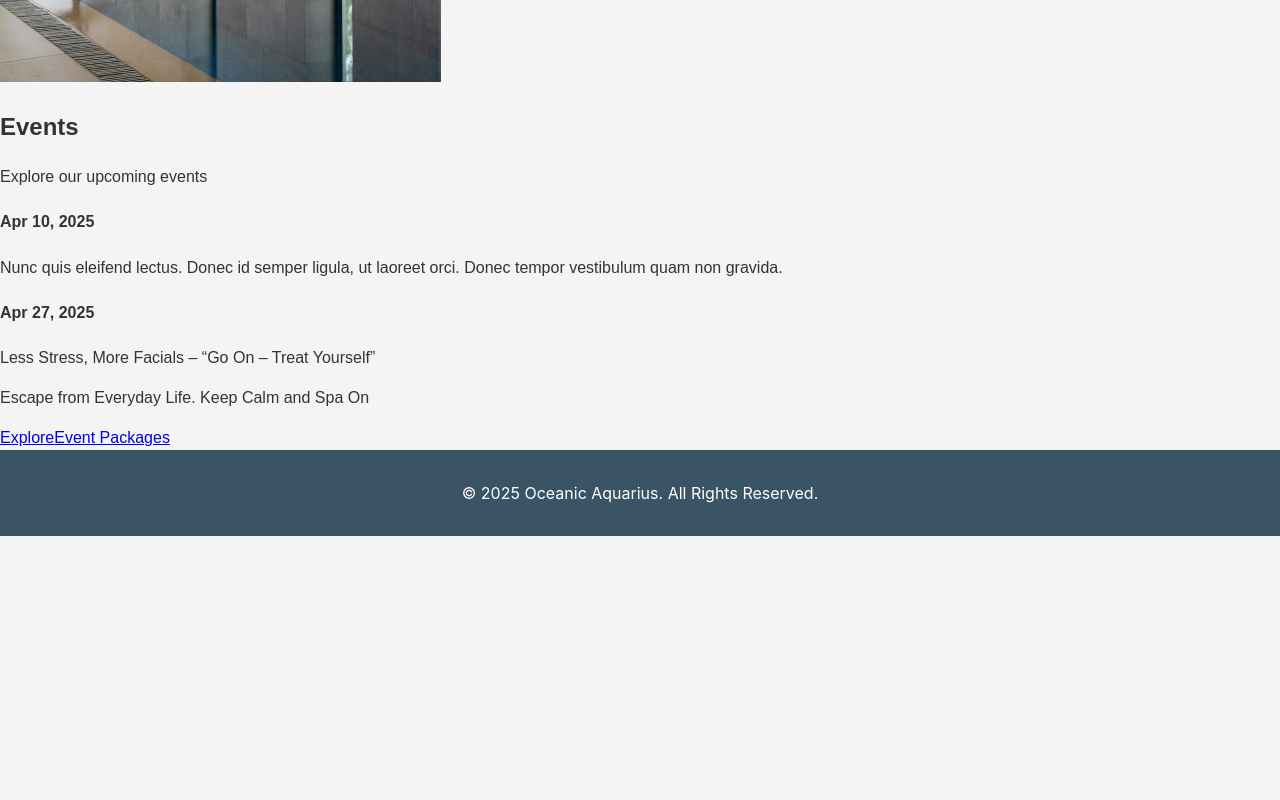
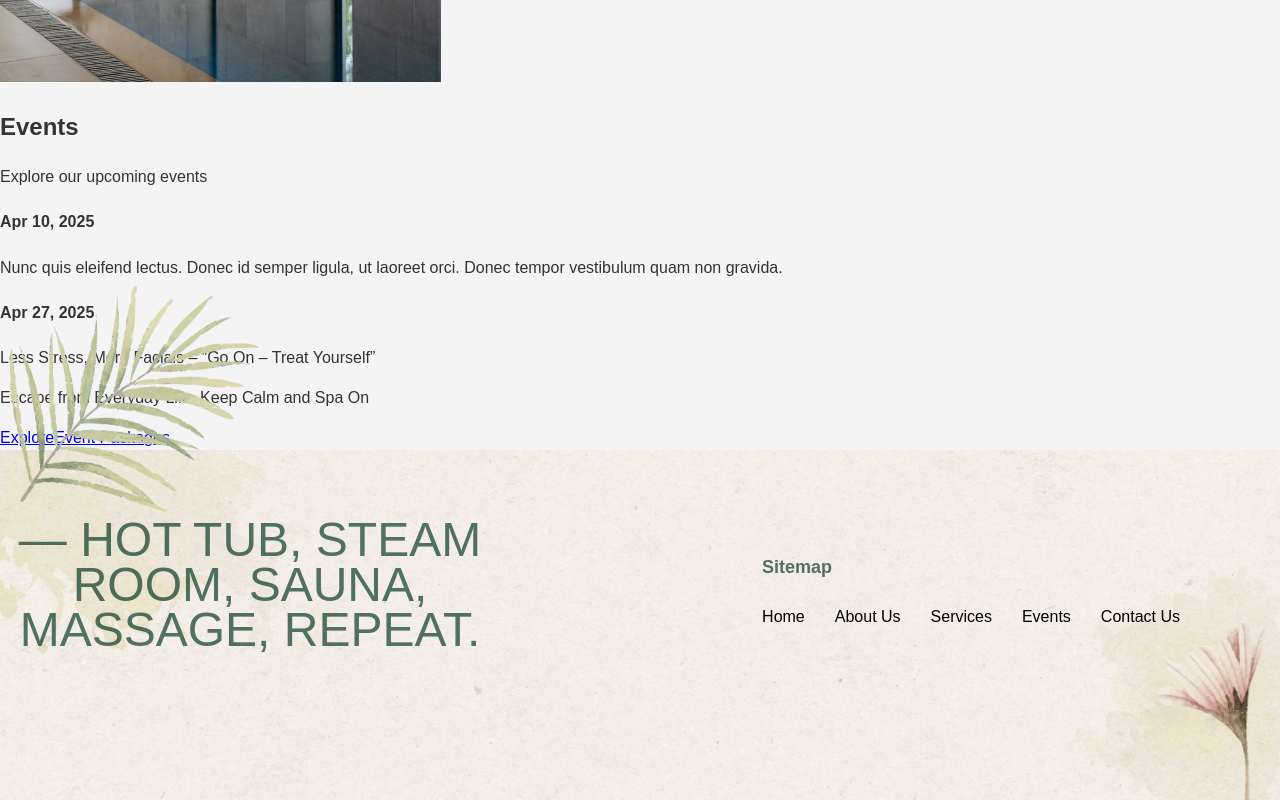
Before and after one commit to EmmaaDy/Examensarbete-SPA, a React (Vite) app in the folder frontend/: page / in a window 1280 px wide. Shown: the part 4011-4811 px from the top of the page. Before the commit the page ends 4547 px from the top, so only its background shows below. Built offline with nearby package versions, Linux system fonts and the light colour scheme.

Commit message:
footer styling and content

```diff
--- a/frontend/src/components/Footer.tsx
+++ b/frontend/src/components/Footer.tsx
@@ -1,10 +1,37 @@
 import '../styles/Footer.css';
+import Flower from '../assets/Flower.png'
+import leaf from '../assets/leaf.png';
+import pattern from '../assets/green-pattern.png'
+import pattern2 from '../assets/green-pattern2.png'
 
-const Footer: React.FC = () => {
+
+const Footer = () => {
   return (
     <footer className="footer">
-      <p>© {new Date().getFullYear()} Oceanic Aquarius. All Rights Reserved.</p>
-    </footer>
+  <img src={leaf} alt="Leaf" className="footer-leaf" />
+  <img src={pattern} alt="Pattern" className="footer-pattern pattern-left" />
+
+  <div className="footer-content">
+    <div className='tagline'>
+    <h1>&mdash; hot tub, steam room, sauna, massage, repeat.</h1>
+    </div>
+    <div className="footer-sitemap">
+          <h4>Sitemap</h4>
+          <nav>
+            <a href="/">Home</a>
+            <a href="/about">About Us</a>
+            <a href="/services">Services</a>
+            <a href="/events">Events</a>
+            <a href="/contact">Contact Us</a>
+          </nav>
+        </div>
+  </div>
+
+  <div className="footer-bottom-decorations">
+    <img src={pattern2} alt="Pattern" className="footer-pattern pattern-right" />
+    <img src={Flower} alt="Flower" className="footer-flower" />
+  </div>
+</footer>
   );
 };
 
--- a/frontend/src/styles/Footer.css
+++ b/frontend/src/styles/Footer.css
@@ -1,19 +1,98 @@
 .footer {
-    width: 100%;
-    background-color: #3A5465;
-    color: white;
-    text-align: center;
-    padding: 15px 0;
-    position: relative;
-    bottom: 0;
-  }
+  position: relative;
+  width: 100%;
+  height: 350px;
+  background-image: url('../assets/Footer-background.png');
+  background-size: cover;
+  background-position: center;
+  background-repeat: no-repeat;
+  text-align: center;
+}
 
-  .app-container {
-    display: flex;
-    flex-direction: column;
-    min-height: 100vh;
-  }
+.footer-leaf {
+  position: absolute;
+  top: -165px;
+  left: 9px;
+  width: 250px;
+}
 
-  .content {
-    flex: 1;
-  }
+.footer-bottom-decorations {
+  position: absolute;
+  width: 100%;
+  bottom: 0;
+  height: 350px;
+  overflow: hidden;
+}
+
+.footer-pattern {
+  position: absolute;
+  width: 350px;
+  height: auto;
+  opacity: 1;
+  mix-blend-mode: multiply;
+}
+
+.pattern-left {
+  top: 0;
+  left: 0;
+}
+
+.pattern-right {
+  bottom: -80px;
+  right: -100px;
+}
+
+.footer-flower {
+  position: absolute;
+  bottom: -10px;
+  right: 1%;
+  width: 110px;
+  z-index: 20;
+}
+
+.footer-content {
+  display: flex;
+  justify-content: space-between;
+  flex-direction: row;
+  align-items: flex-start;
+}
+
+.tagline {
+  max-width: 500px;
+  margin-top: 35px;
+  color: #507061;
+  text-transform: uppercase;
+  font-family:'Arial', sans-serif;
+  font-size: x-large;
+  line-height: 45px;
+}
+
+.tagline h1 {
+  font-weight: lighter;
+}
+
+.footer-sitemap {
+  position: relative;
+  top: 80px;
+  margin-right: 100px;
+}
+
+.footer-sitemap h4 {
+  color: #507061;
+  font-family:'Arial', sans-serif;
+  font-size: 18px;
+  display: flex;
+}
+
+.footer-sitemap nav {
+  display: flex;
+  flex-direction: row;
+  gap: 30px;
+}
+
+.footer-sitemap a {
+  text-decoration: none;
+  font-family:'Arial', sans-serif;
+  color: #000000;
+  font-weight: lighter;
+}
```
